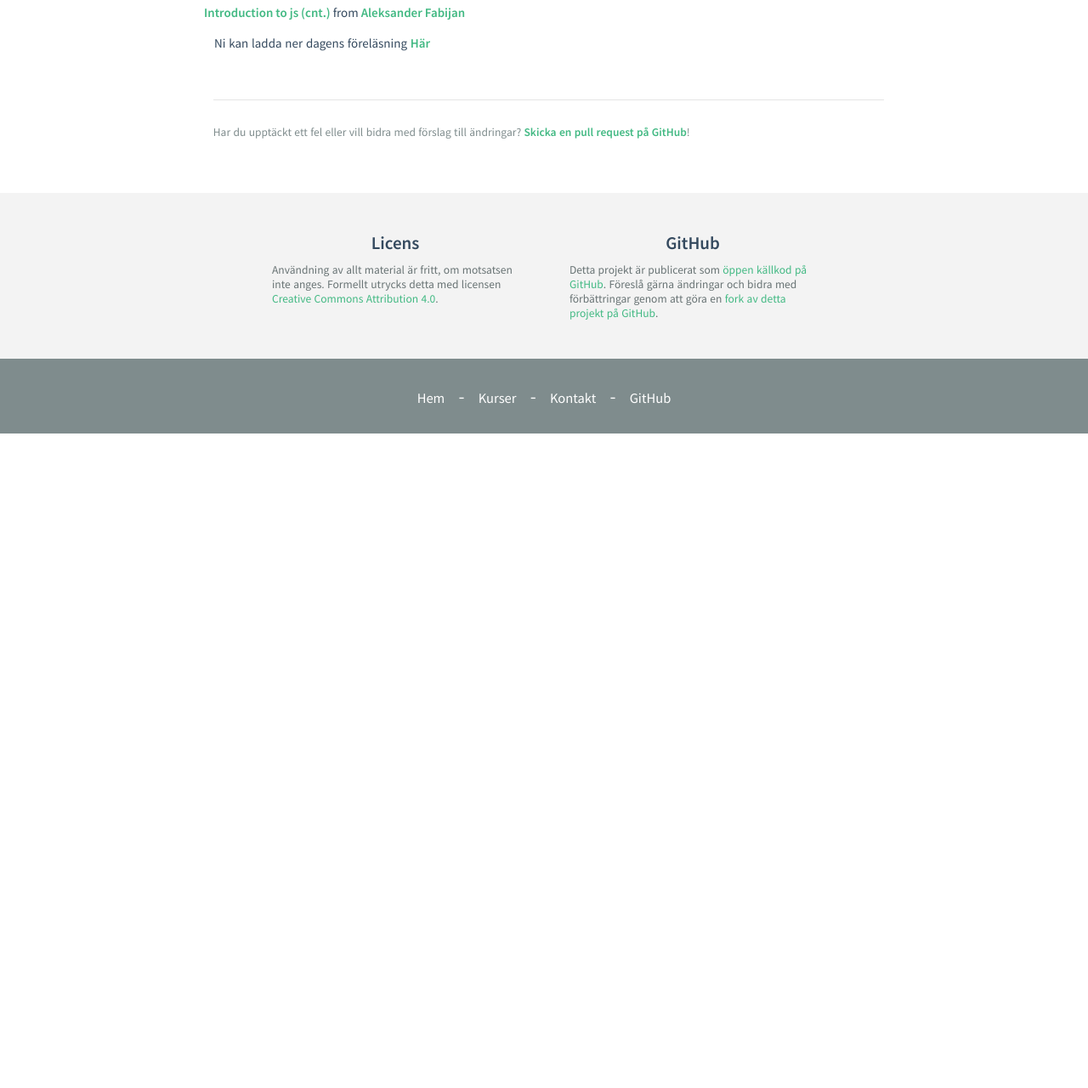
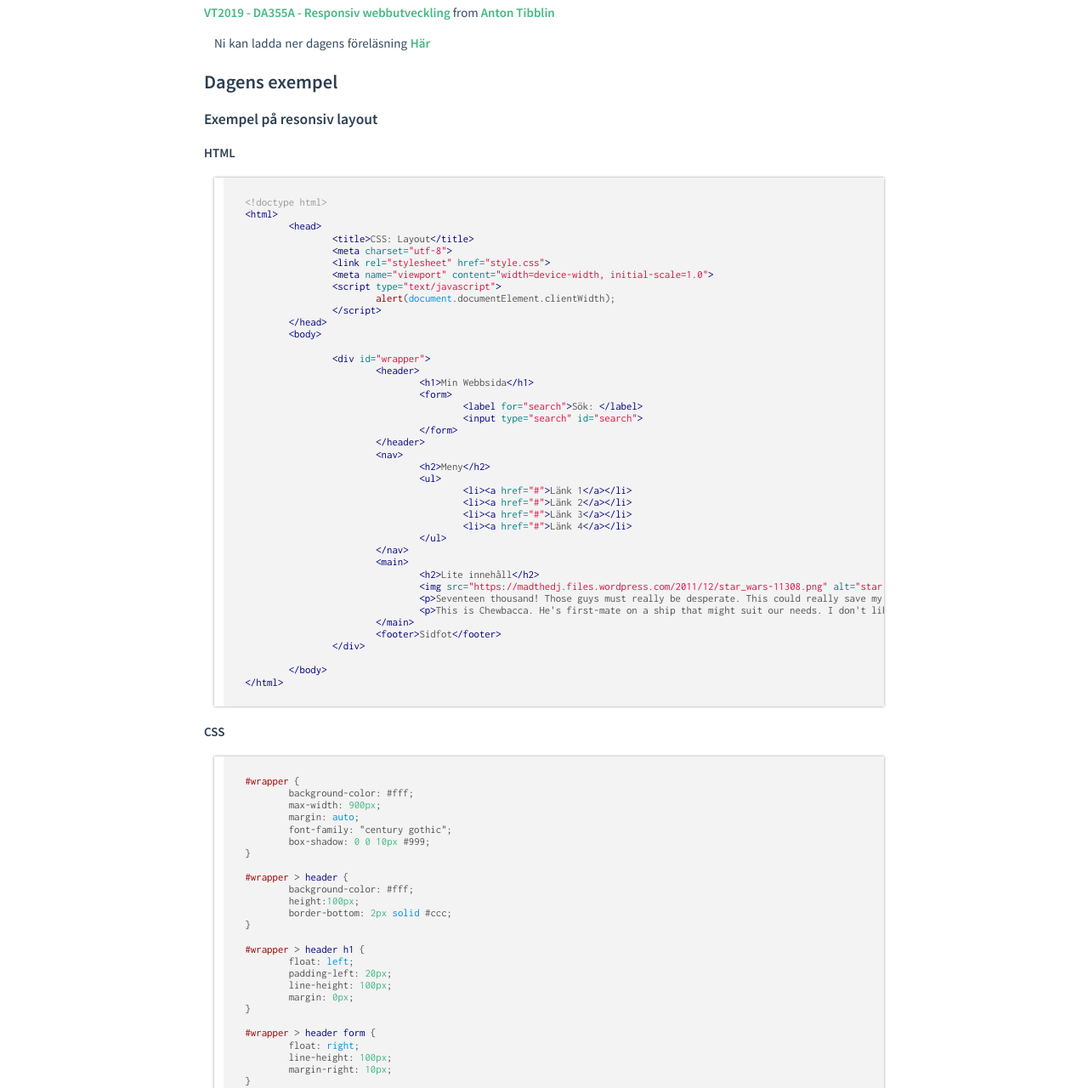
Before and after one commit to mau-dvmt/mah-dv.github.io, a Jekyll site: the page built from courses/da344a-da355a/lectures/le6.md, in a window 1280 px wide and 1400 px high, scrolled down 533 px, cut to the strip 120-1400 px from the top of the window. Shown: the whole strip at 85% size. Built offline with Jekyll 4.4.1, drawn with Linux system fonts in a browser that asks for light colours; before the commit the page ends 1163 px from its top, so only the background shows below that; some of the changed text lies outside the part shown.

Commit message:
Added responsive web - Lecture

````diff
--- a/_data/da344a-da355a.yml
+++ b/_data/da344a-da355a.yml
@@ -37,8 +37,8 @@ menu:
          - name: 3. Introduktion till JavaScript [JH]
          - name: 4. JavaScript med DOM [JH]
          - name: 5. JavaScript + DOM [JH]
-#         - name: 6. Javascript intro 2 [AF]
-#         - name: 7. App, Intro JS [AT]
+         - name: 6. Responsiv webbutveckling [AT]
+         - name: 7. CSS Grids & Webbramverk [AT]
 #         - name: 8. Responsive design [AT]
 #         - name: 9. jQuery [AT]
 #         - name: 10. Ajax [AT]
--- a/courses/da344a-da355a/lectures/le6.md
+++ b/courses/da344a-da355a/lectures/le6.md
@@ -3,8 +3,257 @@ title: JavaScript intro 2
 code: "da344a-da355a"
 ---
 
-# JavaScript intro 2
+# Responsiv webbutveckling
 
-<iframe src="//www.slideshare.net/slideshow/embed_code/key/cwj5XovYO1St7v" width="595" height="485" frameborder="0" marginwidth="0" marginheight="0" scrolling="no" style="border:1px solid #CCC; border-width:1px; margin-bottom:5px; max-width: 100%;" allowfullscreen> </iframe> <div style="margin-bottom:5px"> <strong> <a href="//www.slideshare.net/AleksanderFabijan/introduction-to-js-cnt" title="Introduction to js (cnt.)" target="_blank">Introduction to js (cnt.)</a> </strong> from <strong><a target="_blank" href="//www.slideshare.net/AleksanderFabijan">Aleksander Fabijan</a></strong> </div>
+<iframe src="//www.slideshare.net/slideshow/embed_code/key/n4BmjAovHvFZ1Z" width="595" height="485" frameborder="0" marginwidth="0" marginheight="0" scrolling="no" style="border:1px solid #CCC; border-width:1px; margin-bottom:5px; max-width: 100%;" allowfullscreen> </iframe> <div style="margin-bottom:5px"> <strong> <a href="//www.slideshare.net/AntonTibblin/vt2019-da355a-responsiv-webbutveckling" title="VT2019 - DA355A - Responsiv webbutveckling" target="_blank">VT2019 - DA355A - Responsiv webbutveckling</a> </strong> from <strong><a href="https://www.slideshare.net/AntonTibblin" target="_blank">Anton Tibblin</a></strong> </div>
 
-Ni kan ladda ner dagens föreläsning [Här](6.pdf)
+Ni kan ladda ner dagens föreläsning [Här](Responsiv-Webbutveckling.pdf)
+
+## Dagens exempel
+
+### Exempel på resonsiv layout
+
+#### HTML
+
+```html
+<!doctype html>
+<html>
+	<head>
+		<title>CSS: Layout</title>
+		<meta charset="utf-8">
+		<link rel="stylesheet" href="style.css">
+		<meta name="viewport" content="width=device-width, initial-scale=1.0">
+		<script type="text/javascript">
+			alert(document.documentElement.clientWidth);
+		</script>
+	</head>
+	<body>
+
+		<div id="wrapper">
+			<header>
+				<h1>Min Webbsida</h1>
+				<form>
+					<label for="search">Sök: </label>
+					<input type="search" id="search">
+				</form>
+			</header>
+			<nav>
+				<h2>Meny</h2>
+				<ul>
+					<li><a href="#">Länk 1</a></li>
+					<li><a href="#">Länk 2</a></li>
+					<li><a href="#">Länk 3</a></li>
+					<li><a href="#">Länk 4</a></li>
+				</ul>
+			</nav>
+			<main>
+				<h2>Lite innehåll</h2>
+				<img src="https://madthedj.files.wordpress.com/2011/12/star_wars-11308.png" alt="star wars">
+				<p>Seventeen thousand! Those guys must really be desperate. This could really save my neck. Get back to the ship and get her ready. You'll have to sell your speeder. That's okay. I'm never coming back to this planet again. Going somewhere, Solo? Yes, Greedo. As a matter of fact, I was just going to see your boss. Tell Jabba that I've got his money. It's too late. You should have paid him when you had the chance. Jabba's put a price on your head, so large that every bounty hunter in the galaxy will be looking for you. I'm lucky I found you first. Yeah, but this time I got the money. If you give it to me, I might forget I found you. I don't have it with me. Tell Jabba...</p>
+				<p>This is Chewbacca. He's first-mate on a ship that might suit our needs. I don't like the look of this. Han Solo. I'm captain of the Millennium Falcon. Chewie here tells me you're looking for passage to the Alderaan system. Yes, indeed. If it's a fast ship. Fast ship? You've never heard of the Millennium Falcon?</p>
+			</main>
+			<footer>Sidfot</footer>
+		</div>
+
+	</body>
+</html>
+```
+
+#### CSS
+
+```css
+#wrapper {
+	background-color: #fff;
+	max-width: 900px;
+	margin: auto;
+	font-family: "century gothic";
+	box-shadow: 0 0 10px #999;
+}
+
+#wrapper > header {
+	background-color: #fff;
+	height:100px;
+	border-bottom: 2px solid #ccc;
+}
+
+#wrapper > header h1 {
+	float: left;
+	padding-left: 20px;
+	line-height: 100px;
+	margin: 0px;
+}
+
+#wrapper > header form {
+	float: right;
+	line-height: 100px;
+	margin-right: 10px;
+}
+
+#wrapper > nav {
+	background-color: #fff;
+	min-height: 200px;
+	width: 25%;
+	float: left;
+}
+
+#wrapper > nav h2 {
+	padding-left: 10px;
+}
+
+#wrapper > nav ul {
+	padding: 0px;
+}
+
+#wrapper > nav li {
+	background-color: #eee;
+	list-style: none;
+	margin: 0px;
+}
+
+#wrapper > nav li a {
+	color: #333;
+	text-decoration: none;
+	display: block;
+	padding: 10px;
+	margin-bottom: 1px;
+}
+
+#wrapper > main {
+	background-color: #fff;
+	min-height: 200px;
+	width: 75%;
+	float: right;
+	padding: 0 20px 20px 20px;
+	box-sizing: border-box;
+}
+
+#wrapper > main > img {
+	float: right;
+	width: 300px;
+	margin: 0 0 10px 10px;
+}
+
+#wrapper > footer {
+	background-color: #fff;
+	border-top: 2px solid #ccc;
+	height: 50px;
+	clear: both;
+	text-align: center;
+	line-height: 50px;
+}
+
+@media screen and (max-width: 500px) {
+	#wrapper > nav, #wrapper > main {
+		width: 100%;
+	}
+
+	#wrapper > header {
+		height: auto;
+		overflow: hidden;
+	}
+
+	#wrapper > header form {
+		float: left;
+	}
+
+	#wrapper > header > h1 {
+		text-align: center;
+		float: none;
+	}
+
+	#wrapper > main > img {
+		display: block;
+		width: 100%;
+	}
+
+	#wrapper > header > form {
+		display: block;
+		width: 100%;
+		text-align: center;
+	}
+}
+```
+
+### Exempel på flexbox
+
+#### HTML
+
+```html
+<!doctype html>
+<html>
+	<head>
+		<meta charset="utf-8">
+		<title>Demo</title>
+		<link href="https://fonts.googleapis.com/css?family=Ubuntu" rel="stylesheet">
+		<link href="a.css" rel="stylesheet">
+	</head>
+
+	<body>
+		<div id="container">
+			<div class="item">1</div>
+			<div class="item">2</div>
+			<div class="item">3</div>
+			<div class="item">4</div>
+			<div class="item">5</div>
+			<div class="item">6</div>
+		</div>
+
+		<div id="menu">
+			<a href="#">Hem</a>
+			<a href="#">Produkter</a>
+			<a href="#">Återförsäljare</a>
+			<a href="#">Kontakt</a>
+			<input type="search" placeholder="Sök här...">
+		</div>
+
+		<div id="absolute-center">
+			<div>This is some content</div>
+		</div>
+	</body>
+</html>
+```
+
+### CSS
+
+```css
+#wrapper {
+	display: grid;
+	grid-template-columns: 200px 1fr 200px;
+	grid-template-rows: auto;
+	grid-gap: 10px;
+	grid-template-areas:
+		"header header header"
+		"nav main aside"
+		"footer footer footer"
+	;
+}
+
+#wrapper > * {
+	min-height: 100px;
+}
+
+#wrapper > header {
+	grid-area: header;
+	background-color: lightblue;
+}
+
+#wrapper > footer {
+	grid-area: footer;
+	background-color: lightblue;
+}
+
+#wrapper > nav {
+	grid-area: nav;
+	background-color: lightgreen;
+}
+
+#wrapper > main {
+	grid-area: main;
+	background-color: red;
+}
+
+#wrapper > aside {
+	grid-area: aside;
+	background-color: purple;
+}
+```
````
Also changed, not shown: courses/da344a-da355a/plan.md (+1 -1 lines), 1 other file.
